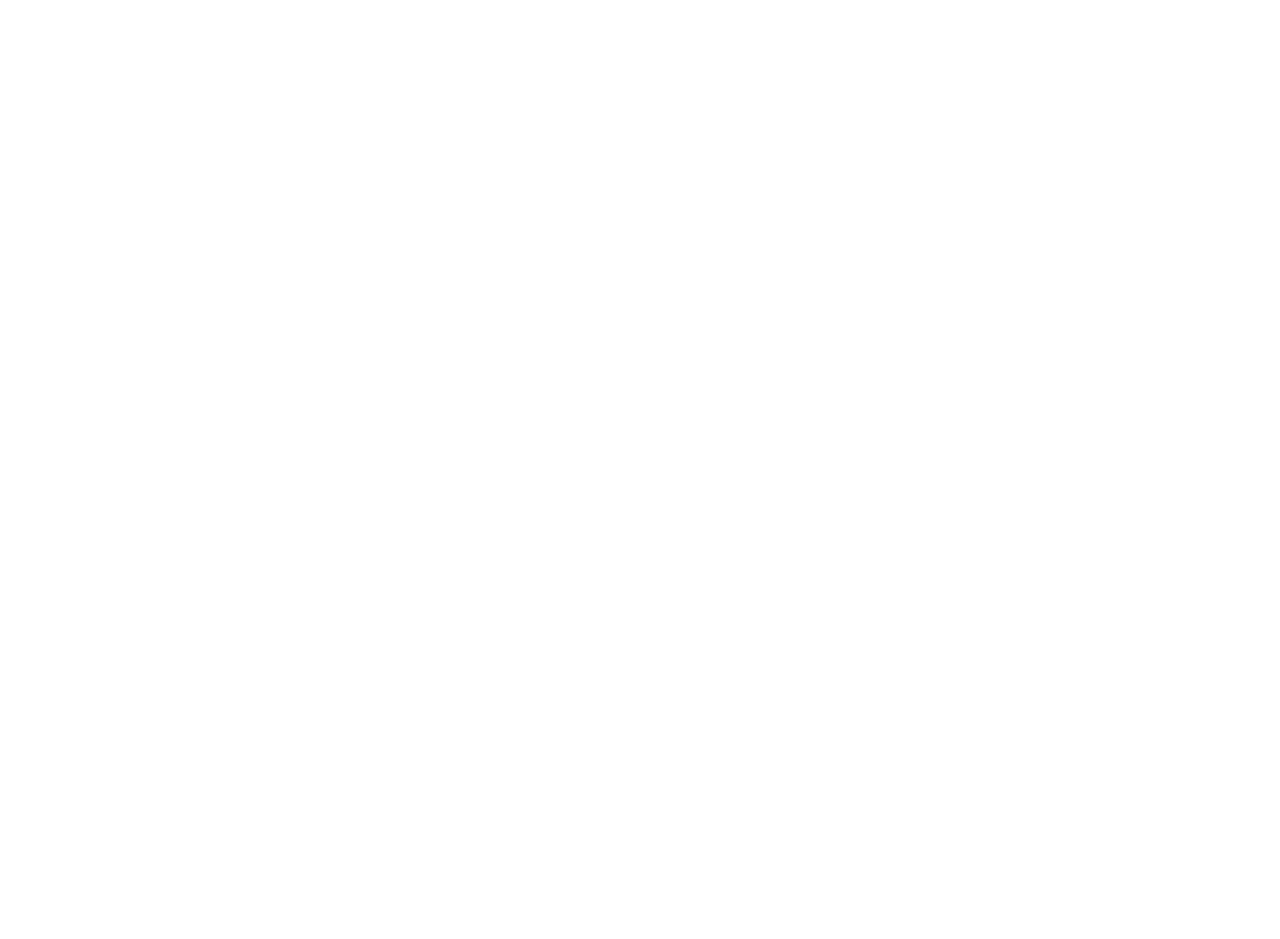
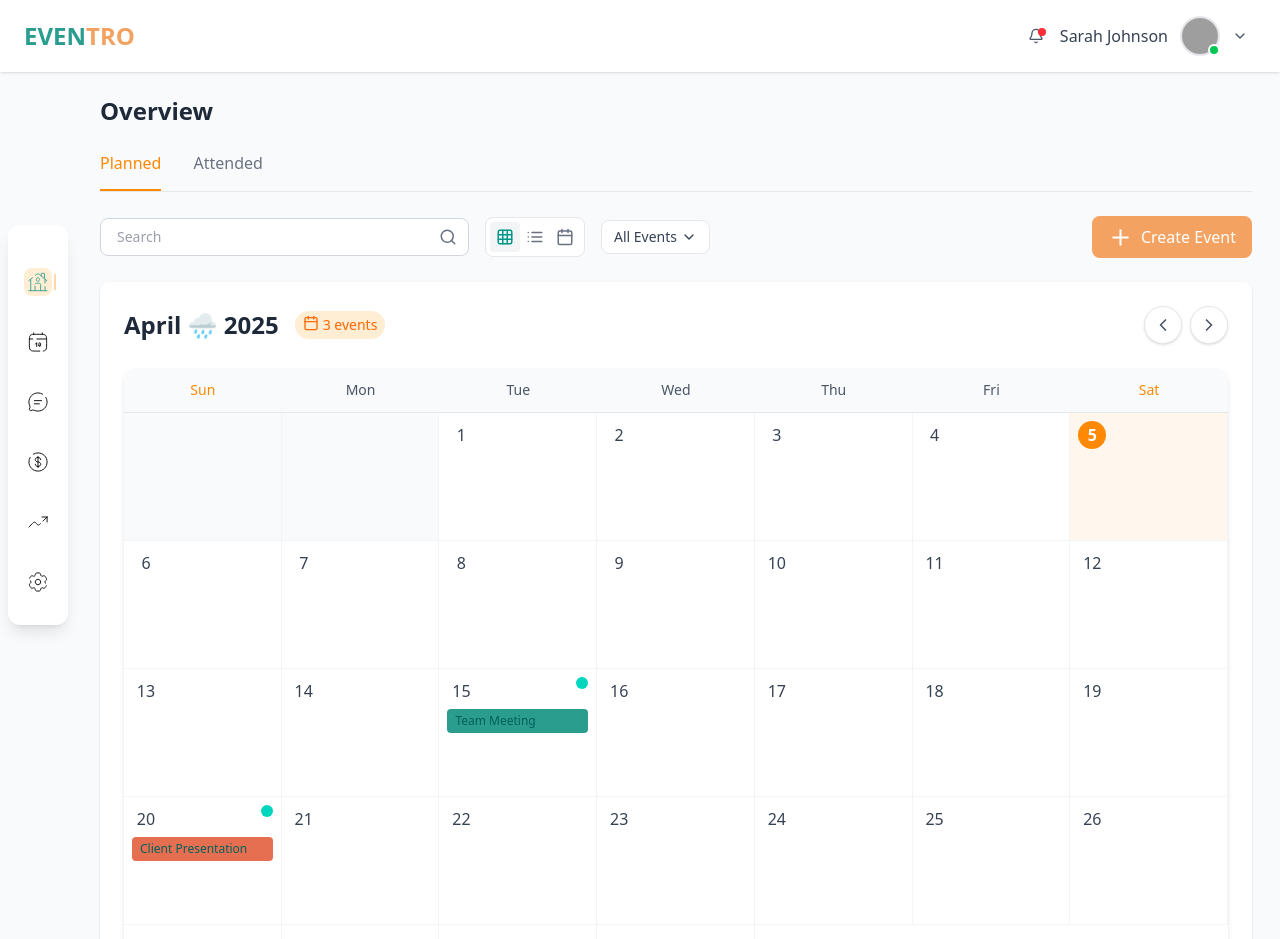
Before and after one commit to Omotarami/EventManagement, a React (Vite) app in the folder frontend/: page /calendar in a window 1280 px wide. Before the commit this address had no page. Shown: the top 939 px of the page. Before the commit the page ends 800 px from the top, so only its background shows below. Built offline with nearby package versions, Linux system fonts and the light colour scheme; grey boxes are pictures that could not be loaded.

Commit message:
fixed calendar bug, finally working

```diff
--- a/frontend/src/App.jsx
+++ b/frontend/src/App.jsx
@@ -7,6 +7,7 @@ import OnboardingPage from './pages/OnboardingPage';
 import LoginPage from './pages/LoginPage';
 import CategorySelectionPage from './pages/CategorySelectionPage';
 import Dashboard from './pages/admin/dashboard';
+import Calendar from './pages/admin/Calendar';
 
 const App = () => {
   return (
@@ -19,6 +20,7 @@ const App = () => {
               <Route path="/categories" element={<CategorySelectionPage />} />
               <Route path="/login" element={<LoginPage />} />
               <Route path="/dashboard" element={<Dashboard />} />
+              <Route path="/calendar" element={<Calendar />} />
             </Routes>
           </Router>
   )
--- a/frontend/src/components/EventCalendar.jsx
+++ b/frontend/src/components/EventCalendar.jsx
@@ -1,7 +1,7 @@
 /* eslint-disable no-unused-vars */
 import React, { useState, useEffect } from 'react';
 import { motion, AnimatePresence } from 'framer-motion';
-import { ChevronLeft, ChevronRight, Calendar as CalendarIcon, Grid, List, Plus, ChevronDown } from 'lucide-react';
+import { ChevronLeft, ChevronRight, Calendar as CalendarIcon } from 'lucide-react';
 
 const EventCalendar = ({ events = [] }) => {
   const [currentDate, setCurrentDate] = useState(new Date());
--- a/frontend/src/pages/admin/Calendar.jsx
+++ b/frontend/src/pages/admin/Calendar.jsx
@@ -1,12 +1,14 @@
 import React, { useState } from "react";
 // eslint-disable-next-line no-unused-vars
 import { motion } from "framer-motion";
+import { Grid, List, Calendar, ChevronDown, Plus, Star, Clock, Users } from "lucide-react";
 
 import DashboardNavbar from "../../components/DashboardNavbar";
 import Sidebar from "../../components/Sidebar";
 import SearchBar from "../../components/SearchBar";
+import EventCalendar from "../../components/EventCalendar";
 
-const Calendar = () => {
+const Dashboard = () => {
   // State for active tab
   const [activeTab, setActiveTab] = useState("planned");
 
@@ -44,6 +46,30 @@ const Calendar = () => {
     console.log("Create new event");
     // Navigate to event creation page
   };
+
+  const eventsArray = [
+    {
+      title: "Team Meeting",
+      date: new Date(2025, 3, 15),
+      time: "10:00 AM",
+      description: "Weekly team sync-up",
+      color: "#2A9D8F"
+    },
+    {
+      title: "Client Presentation",
+      date: new Date(2025, 3, 20),
+      time: "2:30 PM",
+      description: "Quarterly project review",
+      color: "#E76F51"
+    },
+    {
+      title: "Product Launch",
+      date: new Date(2025, 4, 5),
+      time: "9:00 AM",
+      description: "New product release event",
+      color: "#264653"
+    }
+  ];
 
 
 
@@ -182,10 +208,7 @@ const Calendar = () => {
 
           {/* Content Area */}
           <div className="bg-white rounded-lg shadow p-6">
-
-
-
-
+          <EventCalendar events={eventsArray} />
           </div>
         </div>
       </div>
@@ -193,4 +216,4 @@ const Calendar = () => {
   );
 };
 
-export default Calendar;
+export default Dashboard;
```
